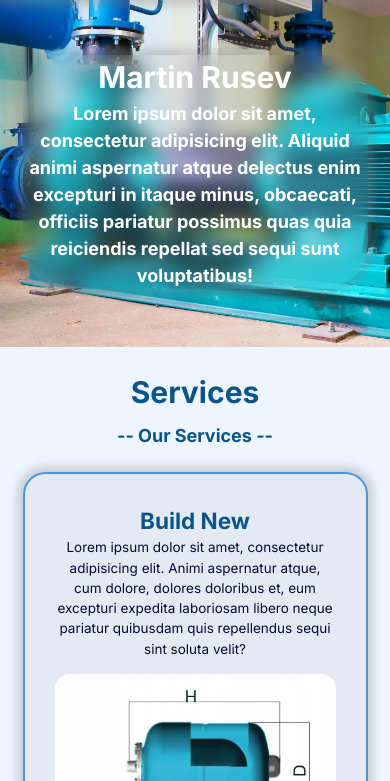
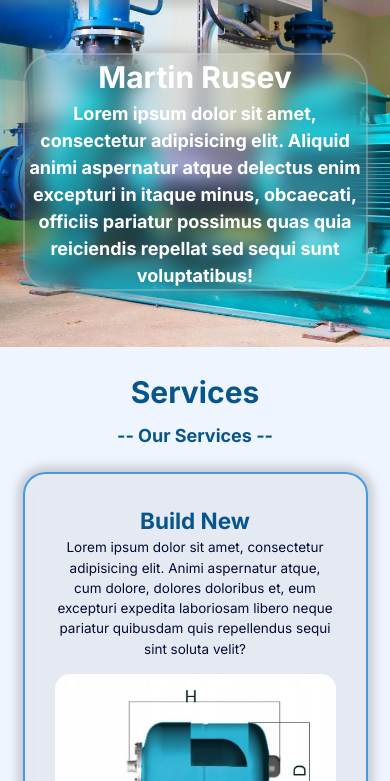
Before and after one commit to qceka88/PumpsRepairAndMaintenance, a plain HTML site: page index.html in a window 390 px wide. Shown: the part 63-844 px from the top of the page. Drawn offline with Linux system fonts and the light colour scheme.

Commit message:
Update Hero Section  to test on mobile device RedMi 12Pro.

```diff
--- a/static/styles.css
+++ b/static/styles.css
@@ -178,7 +178,7 @@ h1, h3 {
 }
 
 .hero-information {
-
+    border: 2px solid rgba(211, 211, 211, 0.3);
     backdrop-filter: blur(10px);
     box-shadow: 0 0 9px 6px #88878759;
     border-radius: 3em;
@@ -522,6 +522,8 @@ footer .container {
 
     .hero-information {
         margin: auto;
+        border-radius: 2em;
+        border: 2px solid rgba(211, 211, 211, 0.3);
     }
 
     .hero-information h1 {
```
